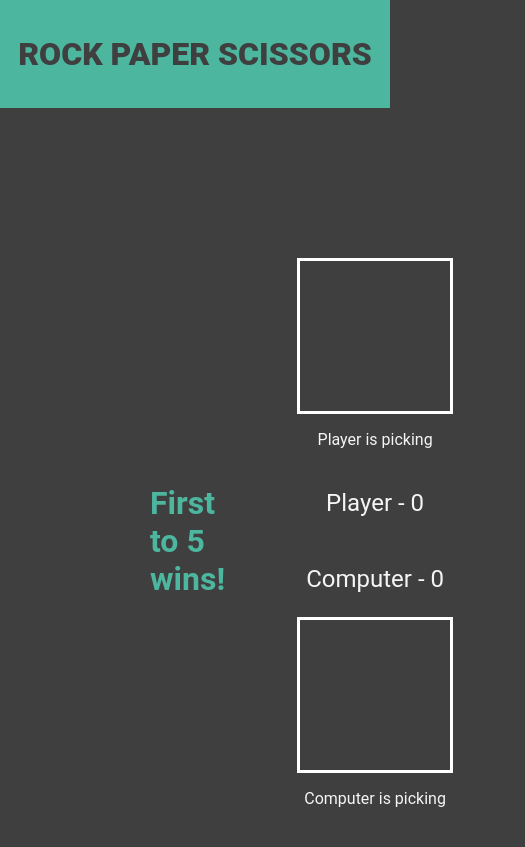
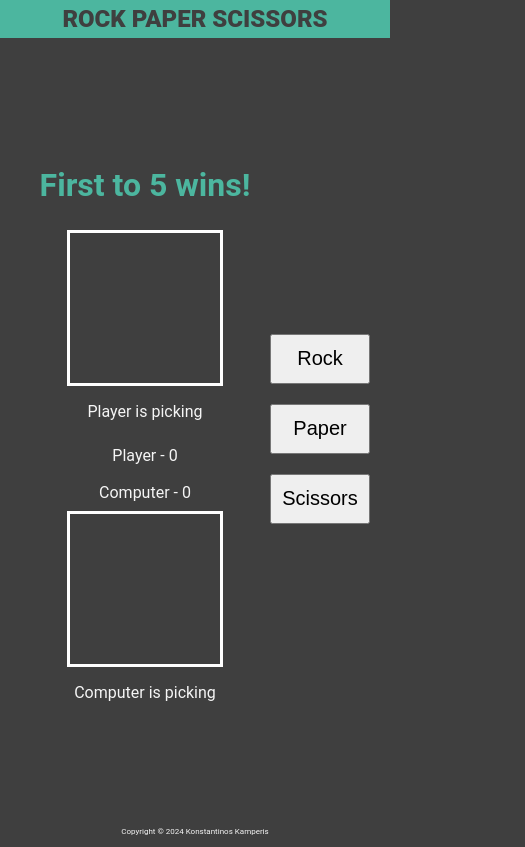
Before and after one commit to konskabe/RockPaperScissors, a plain HTML site: page index.html in a window 390 px wide. Shown: the top 847 px of the page, 525 px wide, since content can reach past the window. Drawn offline with Linux system fonts and the light colour scheme.

Commit message:
Added mediaqueries and small fixes

```diff
--- a/rpsstyle.css
+++ b/rpsstyle.css
@@ -8,7 +8,7 @@ body{
 }
 html{
     position: relative;
-    min-height: 100%;
+    height:  100%;
 }
 button{
     width: 200px;
@@ -16,10 +16,15 @@ button{
     font-size: 20px;
     cursor: pointer;
 }
+.wrapper {
+    display: flex;
+    flex-direction: column;
+    min-height: 100vh;
+  }
+
 .buttons{
     display:flex;
     gap: 20px;
-    margin-top: 150px;
     justify-content: center;
 
 }
@@ -31,15 +36,17 @@ button{
     font-weight: 900;
     font-size: 32px;
     justify-content: center;
-    margin-bottom: 100px;
 }
 .main{
     display: flex;
+    flex-direction: column;
     align-items: center;
     justify-content: center;
-    justify-content: space-between;
-    margin: 150px;
+    margin: 120px;
 
+}
+.gameDisplay{
+    display: flex;
 }
 #playerImage, #computerImage{
     border: white solid;
@@ -51,7 +58,7 @@ button{
     flex-direction: column;
     align-items: center;
     font-size: 24px;
-    min-width: 300px;
+    min-width: 250px;
 }
 .player, .computer{
     min-width: 250px;
@@ -65,9 +72,6 @@ button{
 }
 
 .footer{
-    position: absolute;
-    bottom: 0;
-    left: 0;
     width: 100%;
     display: flex;
     align-items: center;
@@ -75,6 +79,9 @@ button{
     gap: 10px;
     margin: 0;
 
+}
+.game{
+    flex: 1;
 }
 
 .modal{
@@ -125,3 +132,34 @@ button{
 #restartButton:hover {
     background-color: #3a9f88;
 }
+
+@media screen and (max-width: 750px){
+    .header{
+        font-size: 24px;
+        padding: 5px;
+    }
+    .gameDisplay{
+        flex-direction: column;
+    }
+    .result{
+        font-size: 16px;
+        line-height: 5px;
+    }
+    .main{
+        margin: 0;
+    }
+    .game{
+        display: flex;
+        justify-content: center;
+        align-items: center;
+    }
+    .buttons{
+        flex-direction: column;
+    }
+    button{
+        width: 100px;
+    }
+    .footer p{
+        font-size: 8px;
+    }
+}
```
